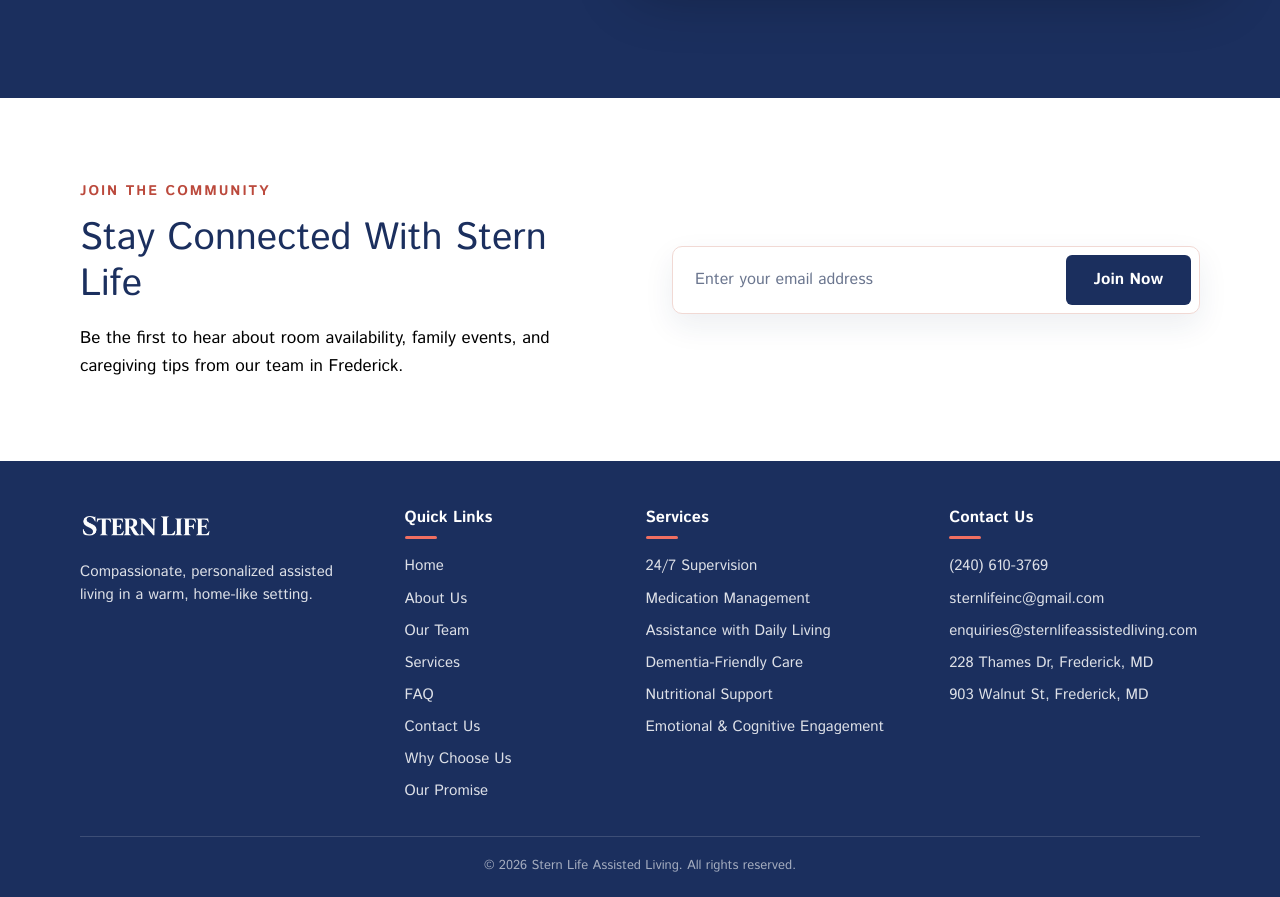
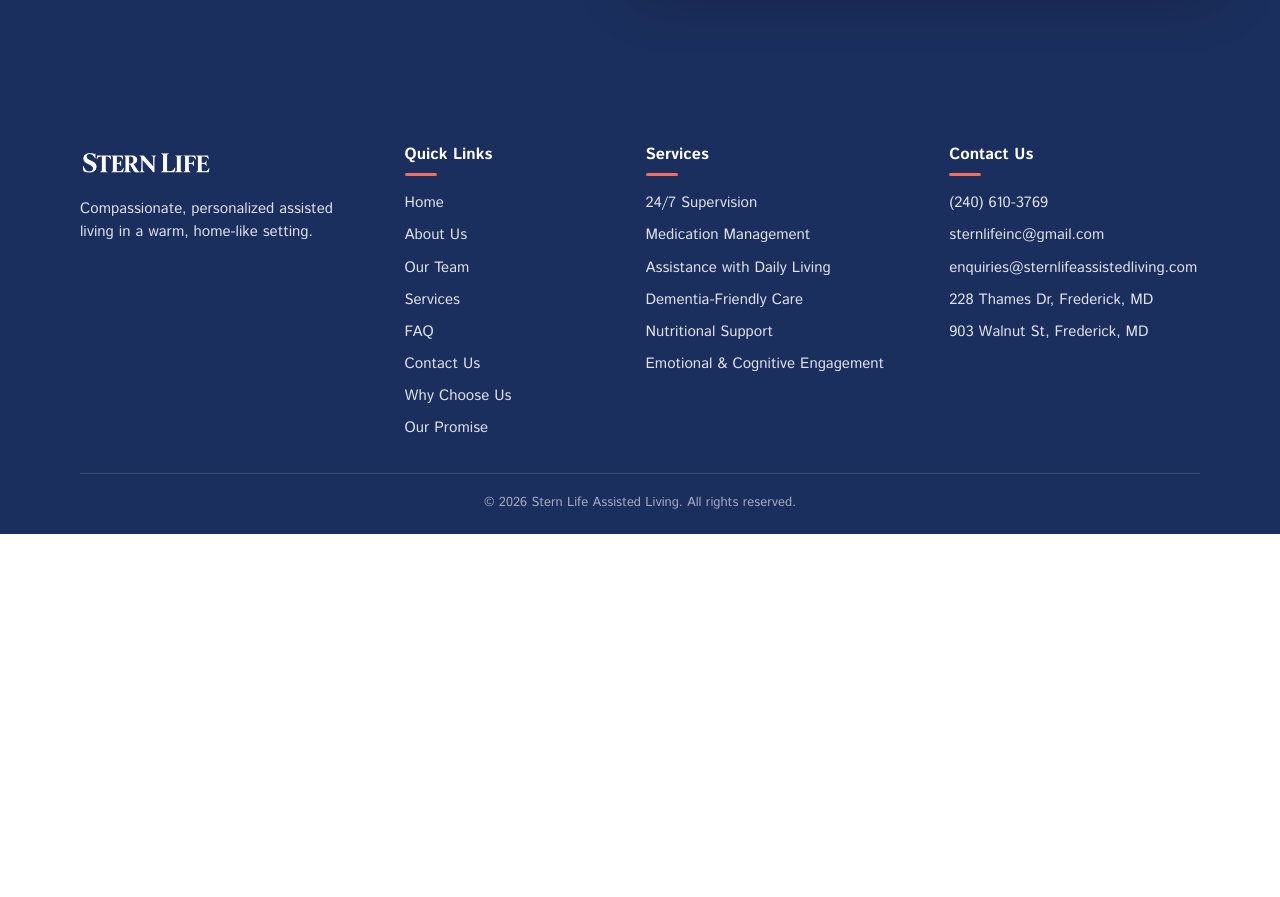
Before and after one commit to kbarakzai97/sternliving, a React (Vite) app: page / in a window 1280 px wide. Shown: the part 6943-7840 px from the top of the page. After the commit the page ends 7477 px from the top, so only its background shows below. Built offline with nearby package versions, Linux system fonts and the light colour scheme.

Commit message:
remove join community section

```diff
--- a/src/App.jsx
+++ b/src/App.jsx
@@ -39,7 +39,7 @@
       <Testimonials />
       <Recognition />
       <VisitUs />
-      <JoinCommunity />
+      {/* <JoinCommunity /> */}
     </>
   )
 }
```
